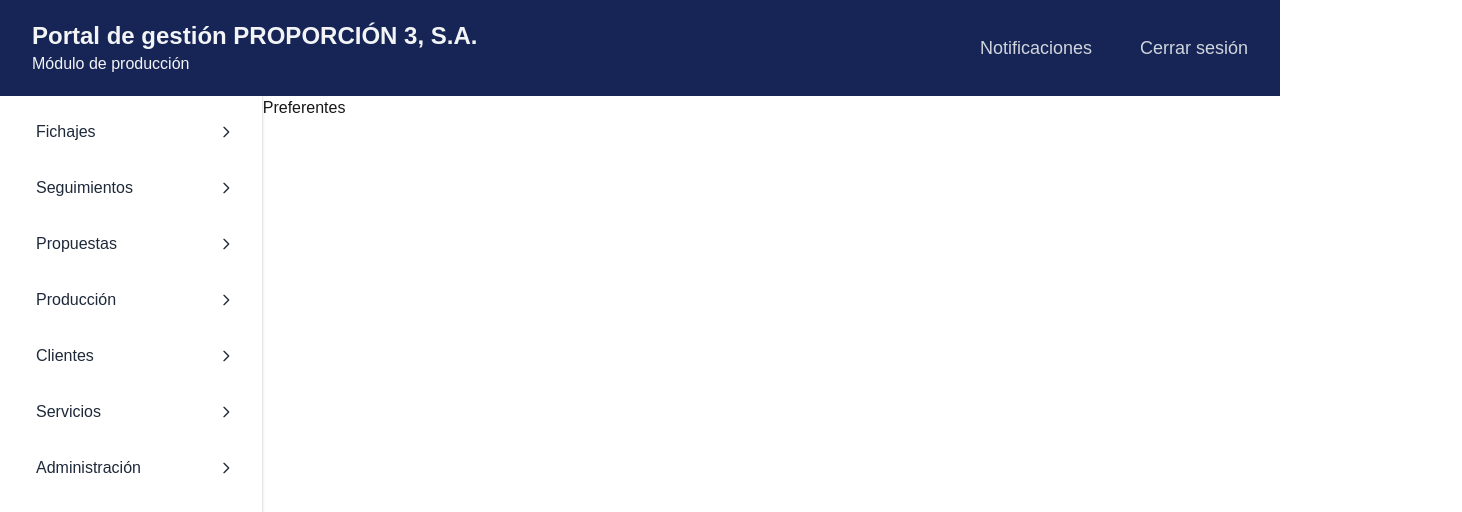
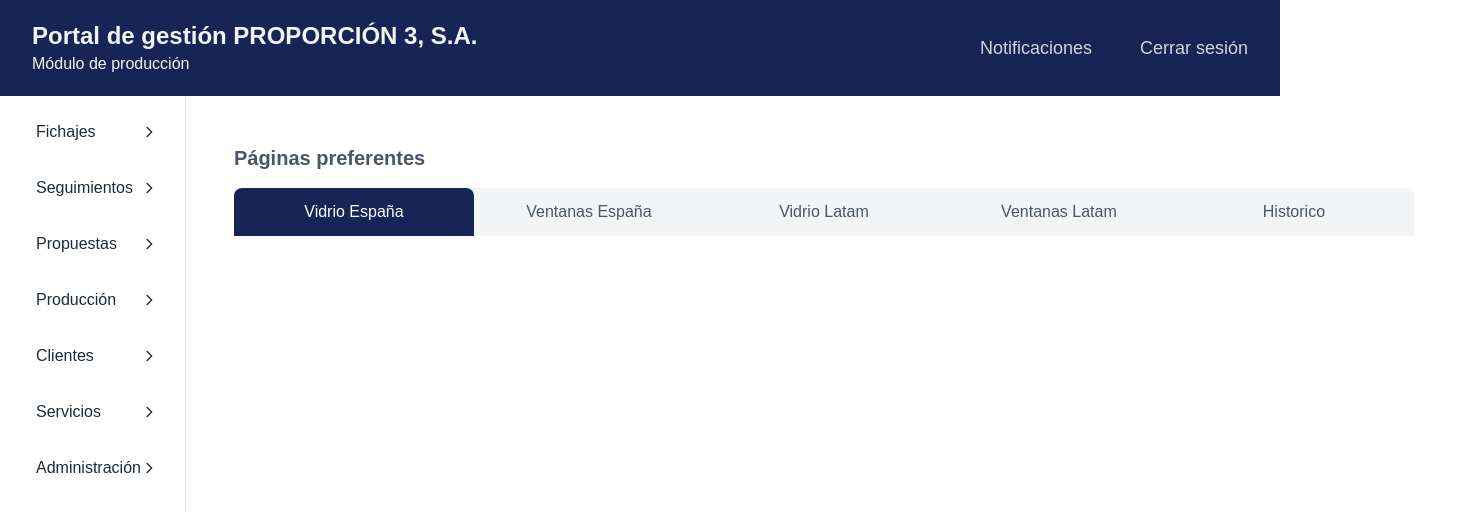
Before and after one commit to frankgimeno3/fichajesp3, a Next.js app: page /dashboard/produccion/preferentes in a window 1280 px wide. Shown: the top 512 px of the page, 1462 px wide, since content can reach past the window. Built offline with nearby package versions, Linux system fonts and the light colour scheme; no server answers; what aws-amplify would draw is missing.

Commit message:
creo nav de preferentes

```diff
--- a/src/app/dashboard/produccion/preferentes/page.tsx
+++ b/src/app/dashboard/produccion/preferentes/page.tsx
@@ -1,12 +1,62 @@
-import React, { FC } from 'react';
+"use client"
+import React, { FC, useState } from 'react';
 
 interface PreferentesProps {
 
 }
 
 const Preferentes: FC<PreferentesProps> = ({ }) => {
+    const [pestana, setPestana] = useState<'vidrioesp' |'vidrioal' | 'ventanasesp' |'ventanasal' | 'historico'>('vidrioesp');
+
   return (
-    <div>Preferentes</div>
+    <div className="bg-white h-full min-h-screen p-12 text-gray-600">
+       <h2 className="text-xl font-semibold mb-4">Páginas preferentes</h2>
+
+     <div className="flex flex-row relative mb-4">
+        <div
+          className={`p-3 rounded-tr-lg cursor-pointer w-60 text-center transition-all duration-300
+            ${pestana === 'vidrioesp' ? 'bg-blue-950 text-white z-30 rounded-tl-lg' : 'z-10 bg-gray-100 hover:bg-gray-200'}`}
+          style={{ marginLeft: '0px' }}
+          onClick={() => setPestana('vidrioesp')}
+        >
+          Vidrio España
+        </div>
+        <div
+          className={`p-3 rounded-tr-lg cursor-pointer w-60 text-center transition-all duration-300
+            ${pestana === 'ventanasesp' ? 'bg-blue-950 text-white z-30 rounded-tl-lg' : 'z-10 bg-gray-100 hover:bg-gray-200'}`}
+          style={{ marginLeft: '-5px' }}
+          onClick={() => setPestana('ventanasesp')}
+        >
+          Ventanas España
+        </div>
+                <div
+          className={`p-3 rounded-tr-lg cursor-pointer w-60 text-center transition-all duration-300
+            ${pestana === 'vidrioal' ? 'bg-blue-950 text-white z-30 rounded-tl-lg' : 'z-10 bg-gray-100 hover:bg-gray-200'}`}
+          style={{ marginLeft: '-5px' }}
+          onClick={() => setPestana('vidrioal')}
+        >
+          Vidrio Latam
+        </div>
+                <div
+          className={`p-3 rounded-tr-lg cursor-pointer w-60 text-center transition-all duration-300
+            ${pestana === 'ventanasal' ? 'bg-blue-950 text-white z-30 rounded-tl-lg' : 'z-10 bg-gray-100 hover:bg-gray-200'}`}
+          style={{ marginLeft: '-5px' }}
+          onClick={() => setPestana('ventanasal')}
+        >
+          Ventanas Latam
+        </div>
+
+                <div
+          className={`p-3 rounded-tr-lg cursor-pointer w-60 text-center transition-all duration-300
+            ${pestana === 'historico' ? 'bg-blue-950 text-white z-30 rounded-tl-lg' : 'z-10 bg-gray-100 hover:bg-gray-200'}`}
+          style={{ marginLeft: '-5px' }}
+          onClick={() => setPestana('historico')}
+        >
+          Historico
+        </div>
+
+      </div>
+      </div>
   );
 };
 
```
